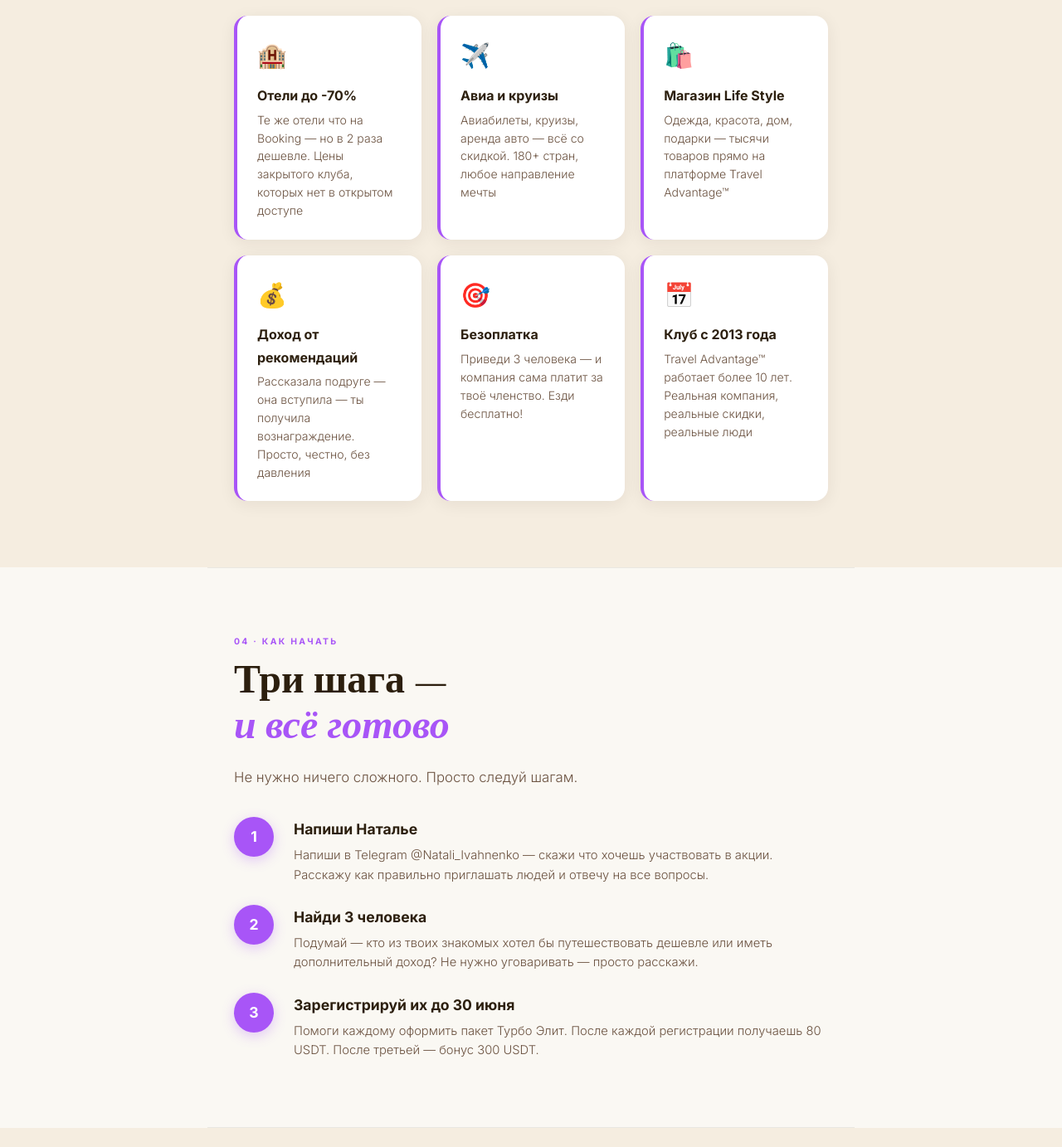
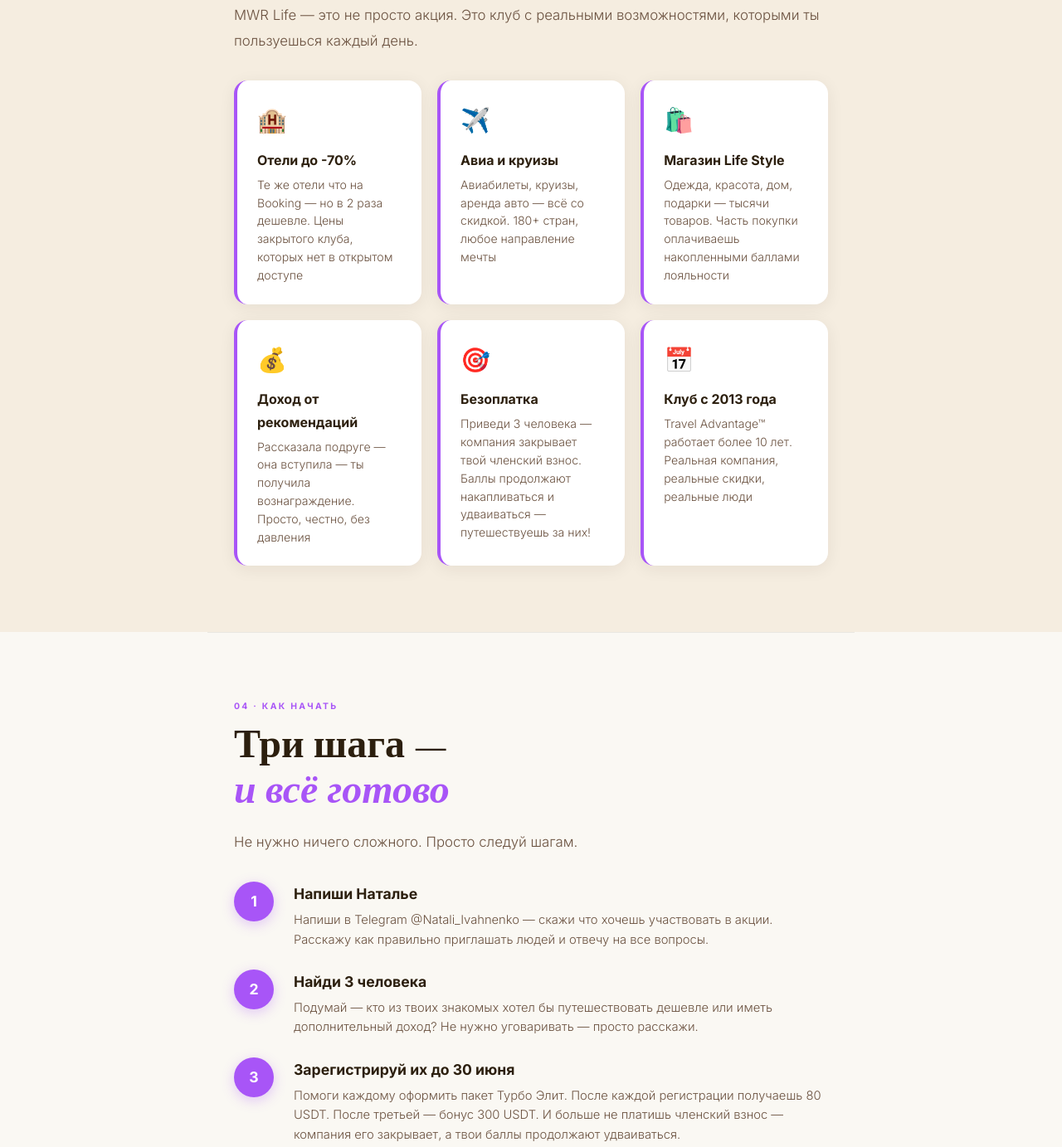
Before and after one commit to n9113179436-cpu/my-project, a plain HTML site: page AVATARS-редактор/guide-action.html in a window 1280 px wide. Shown: the part 2588-3971 px from the top of the page at 83% size. Drawn offline with nearby package versions, Linux system fonts and the light colour scheme.

Commit message:
Fix bezopla description - membership free, travel via points

```diff
--- a/AVATARS-редактор/guide-action.html
+++ b/AVATARS-редактор/guide-action.html
@@ -460,7 +460,8 @@
   <div class="section">
     <div class="section-num" style="color:#C084FC;">02 · Математика</div>
     <h2 class="section-title">Считаем вместе —<br><em>всё просто</em></h2>
-    <p class="section-text">Вот как выглядит старт своего бизнеса в MWR Life. Ты рекомендуешь клуб трём людям, которые тоже хотят путешествовать и зарабатывать. За каждого компания выплачивает бонус. Плюс единоразовая надбавка.</p>
+    <p class="section-text">Ты уже в клубе и каждый месяц платишь членский взнос — компания начисляет баллы лояльности и удваивает их. Эти баллы ты тратишь на путешествия и покупки в магазине Life Style.</p>
+    <p class="section-text">Теперь акция: приглашаешь трёх человек на пакет Турбо Элит — и за каждого получаешь живые деньги. Плюс единоразовый бонус от компании.</p>
 
     <div class="math-cards">
       <div class="math-card">
@@ -506,7 +507,7 @@
       <div class="who-card">
         <span class="who-icon">🛍️</span>
         <div class="who-title">Магазин Life Style</div>
-        <p class="who-text">Одежда, красота, дом, подарки — тысячи товаров прямо на платформе Travel Advantage™</p>
+        <p class="who-text">Одежда, красота, дом, подарки — тысячи товаров. Часть покупки оплачиваешь накопленными баллами лояльности</p>
       </div>
       <div class="who-card">
         <span class="who-icon">💰</span>
@@ -516,7 +517,7 @@
       <div class="who-card">
         <span class="who-icon">🎯</span>
         <div class="who-title">Безоплатка</div>
-        <p class="who-text">Приведи 3 человека — и компания сама платит за твоё членство. Езди бесплатно!</p>
+        <p class="who-text">Приведи 3 человека — компания закрывает твой членский взнос. Баллы продолжают накапливаться и удваиваться — путешествуешь за них!</p>
       </div>
       <div class="who-card">
         <span class="who-icon">📅</span>
@@ -555,7 +556,7 @@
         <div class="step-num">3</div>
         <div class="step-body">
           <div class="step-title">Зарегистрируй их до 30 июня</div>
-          <p class="step-text">Помоги каждому оформить пакет Турбо Элит. После каждой регистрации получаешь 80 USDT. После третьей — бонус 300 USDT.</p>
+          <p class="step-text">Помоги каждому оформить пакет Турбо Элит. После каждой регистрации получаешь 80 USDT. После третьей — бонус 300 USDT. И больше не платишь членский взнос — компания его закрывает, а твои баллы продолжают удваиваться.</p>
         </div>
       </div>
     </div>
```
